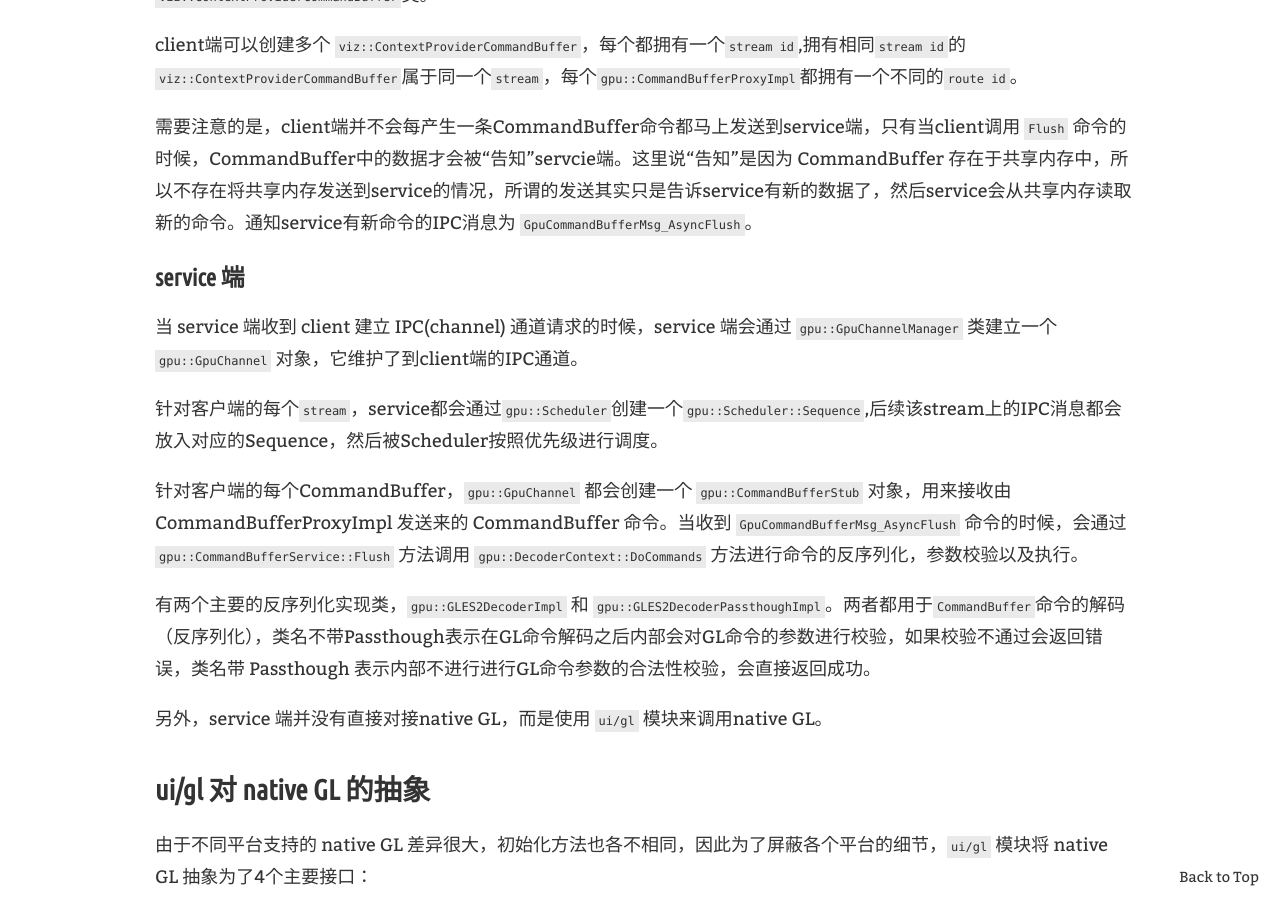
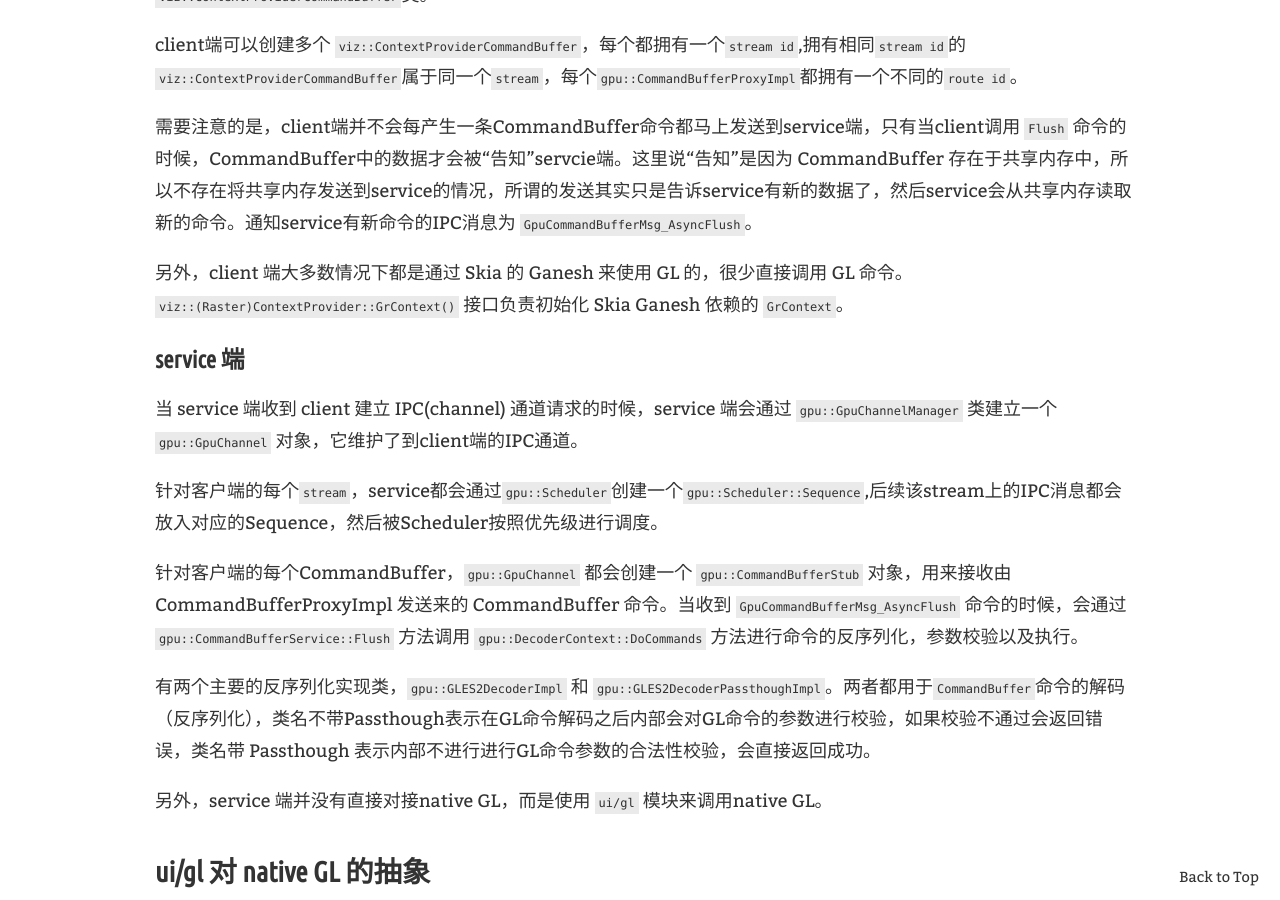
Before and after one commit to keyou/keyou.github.io, a Jekyll site: the page built from _posts/2020-06-10-commandbuffer.md, in a window 1280 px wide and 900 px high, scrolled down 6829 px. Built offline with Jekyll 4.4.1, drawn with Linux system fonts in a browser that asks for light colours; our own code applies the rules of GitHub Pages for plain Markdown files; comment, search, counter and statistics services are not loaded.

Commit message:
update: commandbuffer

```diff
--- a/_posts/2020-06-10-commandbuffer.md
+++ b/_posts/2020-06-10-commandbuffer.md
@@ -182,6 +182,8 @@ client端可以创建多个 `viz::ContextProviderCommandBuffer`，每个都拥
 
 需要注意的是，client端并不会每产生一条CommandBuffer命令都马上发送到service端，只有当client调用 `Flush` 命令的时候，CommandBuffer中的数据才会被“告知”servcie端。这里说“告知”是因为 CommandBuffer 存在于共享内存中，所以不存在将共享内存发送到service的情况，所谓的发送其实只是告诉service有新的数据了，然后service会从共享内存读取新的命令。通知service有新命令的IPC消息为 `GpuCommandBufferMsg_AsyncFlush`。
 
+另外，client 端大多数情况下都是通过 Skia 的 Ganesh 来使用 GL 的，很少直接调用 GL 命令。`viz::(Raster)ContextProvider::GrContext()` 接口负责初始化 Skia Ganesh 依赖的 `GrContext`。
+
 ### service 端
 
 当 service 端收到 client 建立 IPC(channel) 通道请求的时候，service 端会通过 `gpu::GpuChannelManager` 类建立一个 `gpu::GpuChannel` 对象，它维护了到client端的IPC通道。
```
